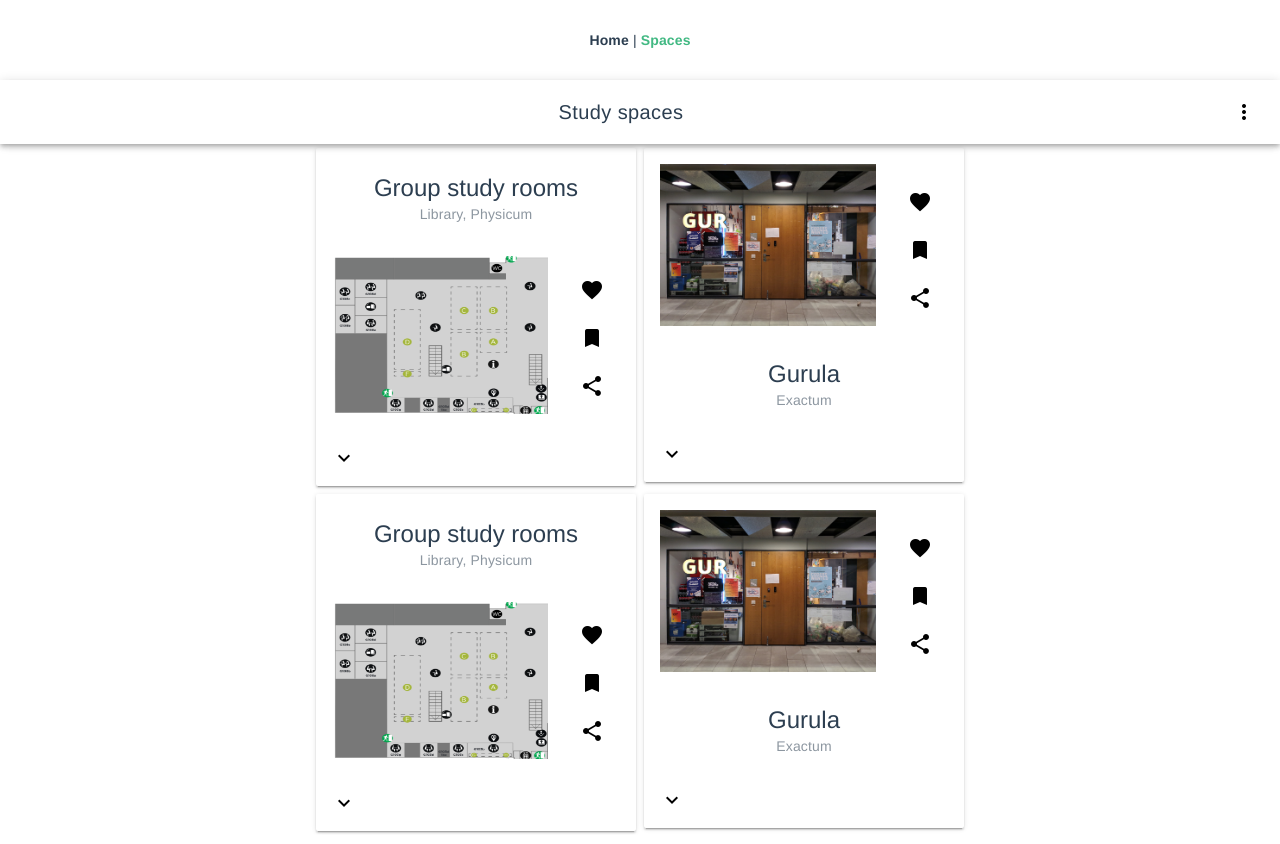
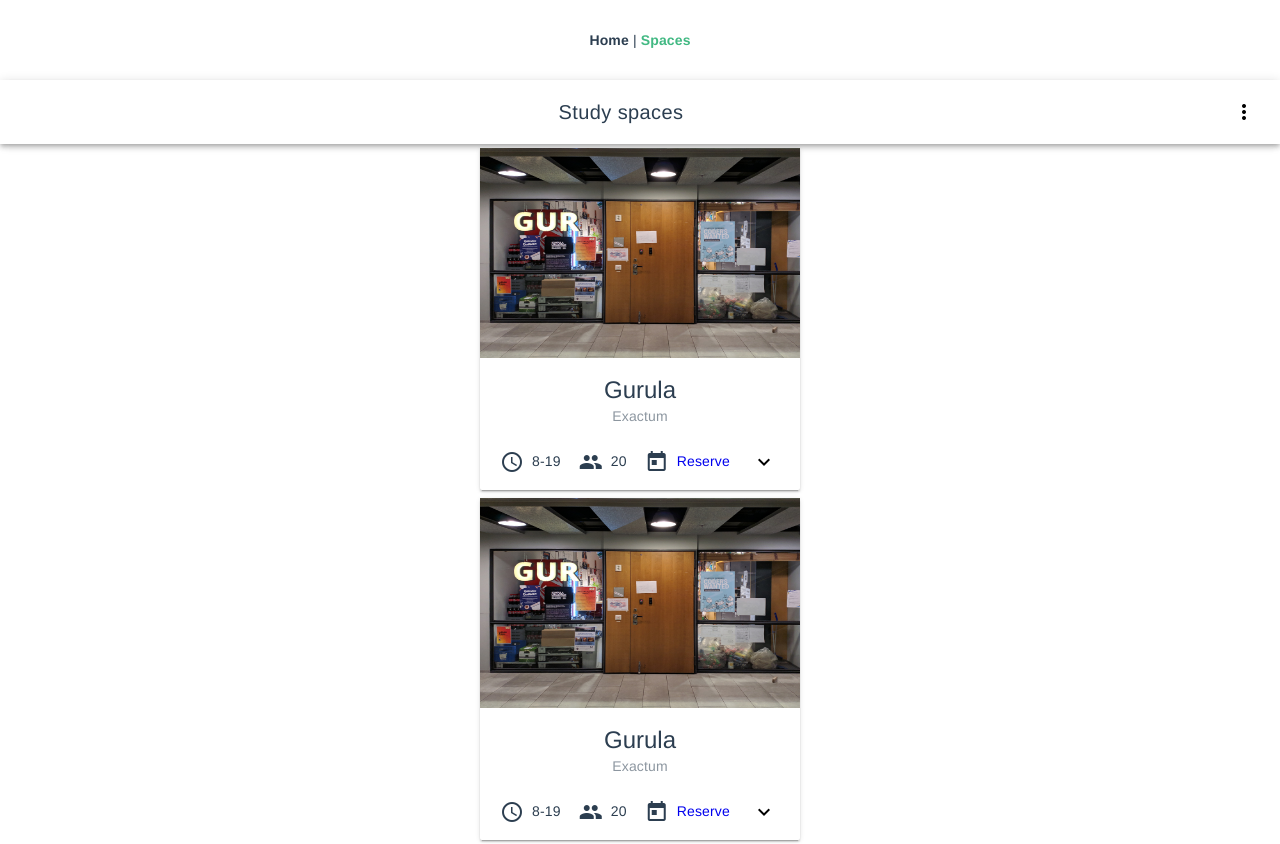
Before and after one commit to twatzl/StudySpaceFinder, a Vue app in the folder frontend/: page /spaces in a window 1280 px wide. Built offline with nearby package versions, Linux system fonts and the light colour scheme.

Commit message:
modify card layout

```diff
--- a/frontend/src/components/StudySpace.vue
+++ b/frontend/src/components/StudySpace.vue
@@ -1,71 +1,9 @@
 <template>
   <div class="study-space">
     <md-card>
-      <md-card-header>
-        <div class="md-title">Group study rooms</div>
-        <div class="md-subhead">Library, Physicum</div>
-      </md-card-header>
-
-      <md-card-media-actions>
-        <md-card-media>
-          <img src="@/assets/library.png" alt="Gurula" style="max-height: 157.5px">
-        </md-card-media>
-
-        <md-card-actions>
-          <md-button class="md-icon-button">
-            <md-icon>favorite</md-icon>
-          </md-button>
-
-          <md-button class="md-icon-button">
-            <md-icon>bookmark</md-icon>
-          </md-button>
-
-          <md-button class="md-icon-button">
-            <md-icon>share</md-icon>
-          </md-button>
-        </md-card-actions>
-      </md-card-media-actions>
-
-      <md-card-expand>
-        <md-card-actions md-alignment="space-between">
-          <!-- <div>
-            <md-button>See map</md-button>
-            <md-button>Share</md-button>
-          </div>-->
-          <md-card-expand-trigger>
-            <md-button class="md-icon-button">
-              <md-icon>keyboard_arrow_down</md-icon>
-            </md-button>
-          </md-card-expand-trigger>
-        </md-card-actions>
-
-        <md-card-expand-content>
-          <md-card-content>Pre-bookable rooms for 3+ people. Some rooms have screens or whiteboards.</md-card-content>
-        </md-card-expand-content>
-      </md-card-expand>
-    </md-card>
-
-    <md-card>
-
-      <md-card-media-actions>
-        <md-card-media>
-          <img src="@/assets/gurula.jpg" alt="Gurula">
-        </md-card-media>
-
-        <md-card-actions>
-          <md-button class="md-icon-button">
-            <md-icon>favorite</md-icon>
-          </md-button>
-
-          <md-button class="md-icon-button">
-            <md-icon>bookmark</md-icon>
-          </md-button>
-
-          <md-button class="md-icon-button">
-            <md-icon>share</md-icon>
-          </md-button>
-        </md-card-actions>
-      </md-card-media-actions>
+      <md-card-media>
+        <img src="@/assets/gurula.jpg" alt="Gurula">
+      </md-card-media>
 
       <md-card-header>
         <div class="md-title">Gurula</div>
@@ -74,10 +12,18 @@
 
       <md-card-expand>
         <md-card-actions md-alignment="space-between">
-          <!-- <div>
-            <md-button>See map</md-button>
-            <md-button>Share</md-button>
-          </div>-->
+          <div class="info-container">
+            <md-icon>access_time</md-icon>
+            <span>8-19</span>
+          </div>
+          <div class="info-container">
+            <md-icon>people</md-icon>
+            <span>20</span>
+          </div>
+          <div class="info-container">
+            <md-icon>today</md-icon>
+            <a href="https://outlook.office.com/calendar/view/month">Reserve</a>
+          </div>
           <md-card-expand-trigger>
             <md-button class="md-icon-button">
               <md-icon>keyboard_arrow_down</md-icon>
@@ -100,8 +46,23 @@
   display: inline-block;
   vertical-align: top;
 }
+.md-card-actions {
+  padding-top: 0;
+}
+.md-card-actions .md-button {
+    margin: 0 8px;
+}
+.md-card-media + .md-card-header {
+  padding-top: 16px;
+}
 .md-header {
   text-align: left;
+}
+.md-icon {
+  margin: 8px;
+}
+.info-container {
+  padding: 0 4px;
 }
 img {
   max-height: 210px;
--- a/frontend/src/components/Toolbar.vue
+++ b/frontend/src/components/Toolbar.vue
@@ -16,7 +16,7 @@
 </style>
 
 <script lang="ts">
-import { Component, Vue } from "vue-property-decorator";
+import { Component, Vue } from 'vue-property-decorator';
 
 @Component
 export default class StudySpace extends Vue {}
--- a/frontend/src/main.ts
+++ b/frontend/src/main.ts
@@ -6,7 +6,7 @@ import store from './store';
 import './registerServiceWorker';
 import 'vue-material/dist/vue-material.min.css';
 
-Vue.use(VueMaterial)
+Vue.use(VueMaterial);
 
 Vue.config.productionTip = false;
 
```
Also changed, not shown: 1 other file (tests, documents, lock files or other folders).
